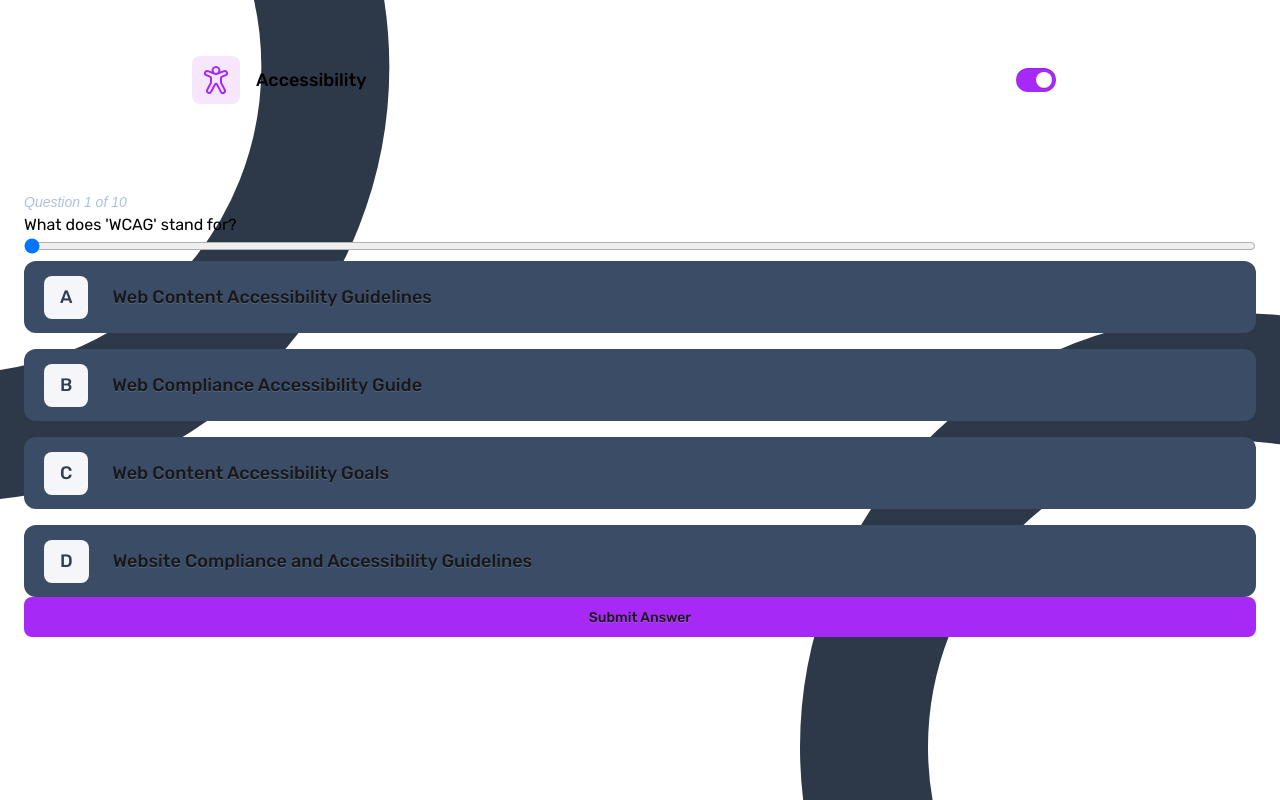
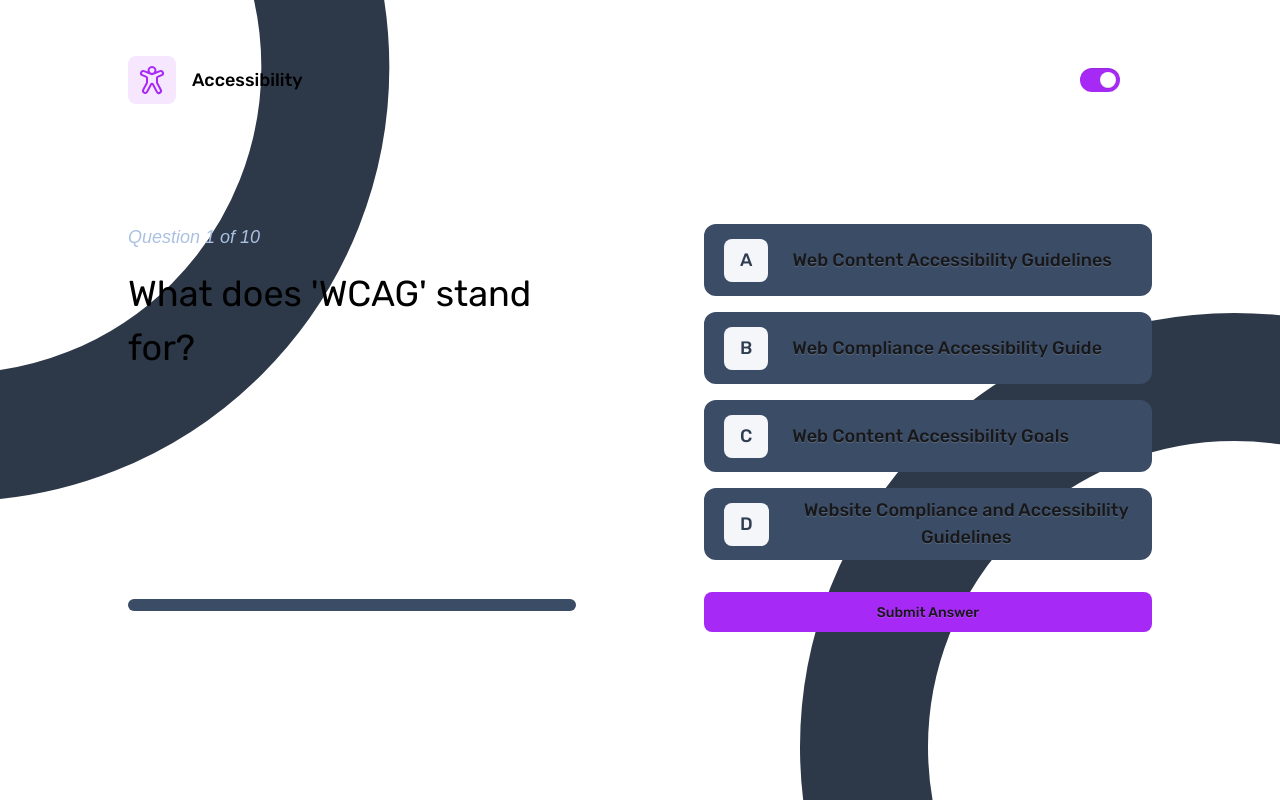
Before and after one commit to SuhasPatnaik/frontend-quiz-app, a React (Vite) app: page /subject/Accessibility in a window 1280 px wide. Built offline with nearby package versions, Linux system fonts and the light colour scheme; a web font is replaced by a local one.

Commit message:
Gridify landing anf quiz page for large screens + Progress bar UI created

```diff
--- a/src/components/Feature/QuestionAnswer.tsx
+++ b/src/components/Feature/QuestionAnswer.tsx
@@ -31,8 +31,11 @@ export default function QuestionAnswer({
 }: QuestionAnswerProps) {
   return (
     <>
-      <p>{currentQuestion.question}</p>
+      <div className="lg:col-start-1 lg:row-start-2 lg:flex lg:flex-col lg:gap-56">
+        <p className="lg:text-[2.25rem] ">{currentQuestion.question}</p>
         <ProgressSlider currentQuestionIndex={currentQuestionIndex} />
+      </div>
+      <div className="col-start-2 row-span-2 flex flex-col gap-8">
         <div className="flex flex-col gap-4">
           {currentQuestion.options.map((option, index) => (
             <AnswerOptionCard
@@ -54,6 +57,7 @@ export default function QuestionAnswer({
         ) : (
           <Button onNextQuestion={handleNextQuestion}>Next Question</Button>
         )}
+      </div>
     </>
   );
 }
--- a/src/components/Layout/HeaderLayout.tsx
+++ b/src/components/Layout/HeaderLayout.tsx
@@ -15,7 +15,7 @@ export default function HeaderLayout() {
 
   return (
     <main className="bg-[url('/images/pattern-background-mobile-dark.svg')] min-h-screen bg-no-repeat bg-cover px-6 py-4 md:bg-[url('/images/pattern-background-tablet-dark.svg')] lg:bg-[url('/images/pattern-background-desktop-dark.svg')] lg:py-0 ">
-      <div className="flex items-center gap-4 lg:h-[20vh] lg:justify-self-center lg:w-[70vw]">
+      <div className="flex items-center gap-4 lg:h-[20vh] lg:justify-self-center lg:w-[80vw]">
         {subjectName && quiz && (
           <OptionPair
             optionLabel={quiz.icon}
--- a/src/components/Page/LandingPage.tsx
+++ b/src/components/Page/LandingPage.tsx
@@ -4,7 +4,7 @@ import Title from "../Feature/Title";
 export default function LandingPage() {
   return (
     <>
-      <div className="lg:grid lg:grid-cols-2 lg:mx-[5vw] lg:justify-self-center lg:max-w-[70vw] lg:pt-16">
+      <div className="lg:grid lg:grid-cols-2 lg:mx-[5vw] lg:justify-self-center lg:w-[80vw] lg:pt-16">
         <div className="pt-8 pb-10 flex flex-col gap-4 lg:pt-0">
           <Title />
         </div>
--- a/src/components/Page/QuizPage.tsx
+++ b/src/components/Page/QuizPage.tsx
@@ -64,8 +64,8 @@ export default function QuizPage() {
   };
 
   return (
-    <div className="py-8">
-      <h2 className="italic text-light-bluish text-[0.875rem]">
+    <div className="lg:grid lg:grid-cols-2 lg:gap-x-32 lg:justify-self-center lg:w-[80vw] lg:pt-16 lg:grid-rows-[auto_1fr]">
+      <h2 className="italic text-light-bluish text-[0.875rem] col-start-1 row-start-1 lg:text-[1.125rem] pb-4">
         Question {currentQuestionIndex + 1} of 10
       </h2>
       {!currentQuestion ? (
--- a/src/components/UI/ProgressSlider.tsx
+++ b/src/components/UI/ProgressSlider.tsx
@@ -1,11 +1,19 @@
 export default function ProgressSlider({ currentQuestionIndex }) {
   return (
+    <div className="relative w-full h-3 bg-[var(--color-navy)] rounded-lg">
+      <div
+        className="absolute top-0.75 left-[0.5rem] h-1.5 bg-[var(--color-purple)] rounded-lg transition-all"
+        style={{
+          width: `calc(${(currentQuestionIndex / 9) * 100}% - 1rem)`,
+        }}
+      ></div>
       <input
         type="range"
         min={0}
         max={9}
-      className="w-full"
         value={currentQuestionIndex}
+        className="absolute inset-0 w-full h-full opacity-0 cursor-pointer"
       />
+    </div>
   );
 }
--- a/src/index.css
+++ b/src/index.css
@@ -45,3 +45,10 @@ body {
   background: var(--background);
   font-family: Rubik, sans-serif;
 }
+
+input[type="range"]::-webkit-slider-thumb {
+  display: none;
+}
+input[type="range"]::-moz-range-thumb {
+  display: none;
+}
```
Lines whose indentation alone changed are shown as unchanged.
